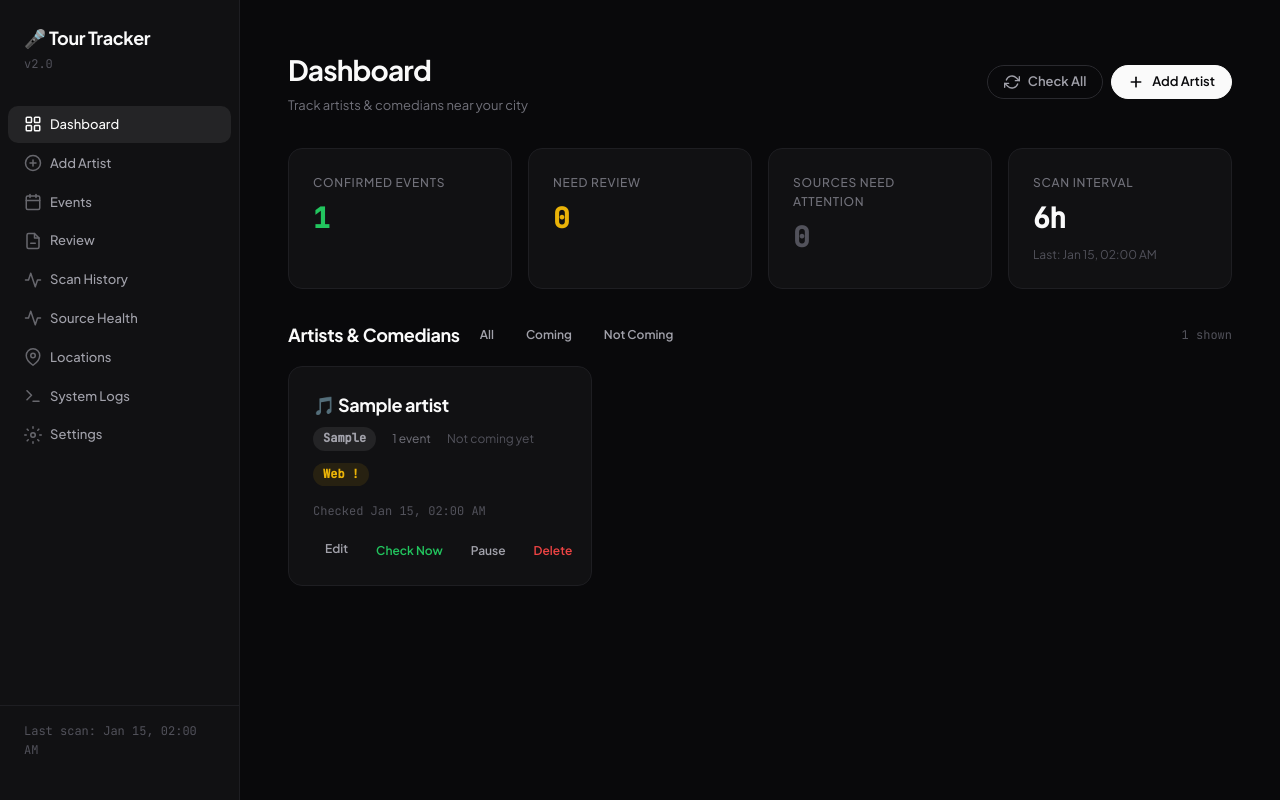
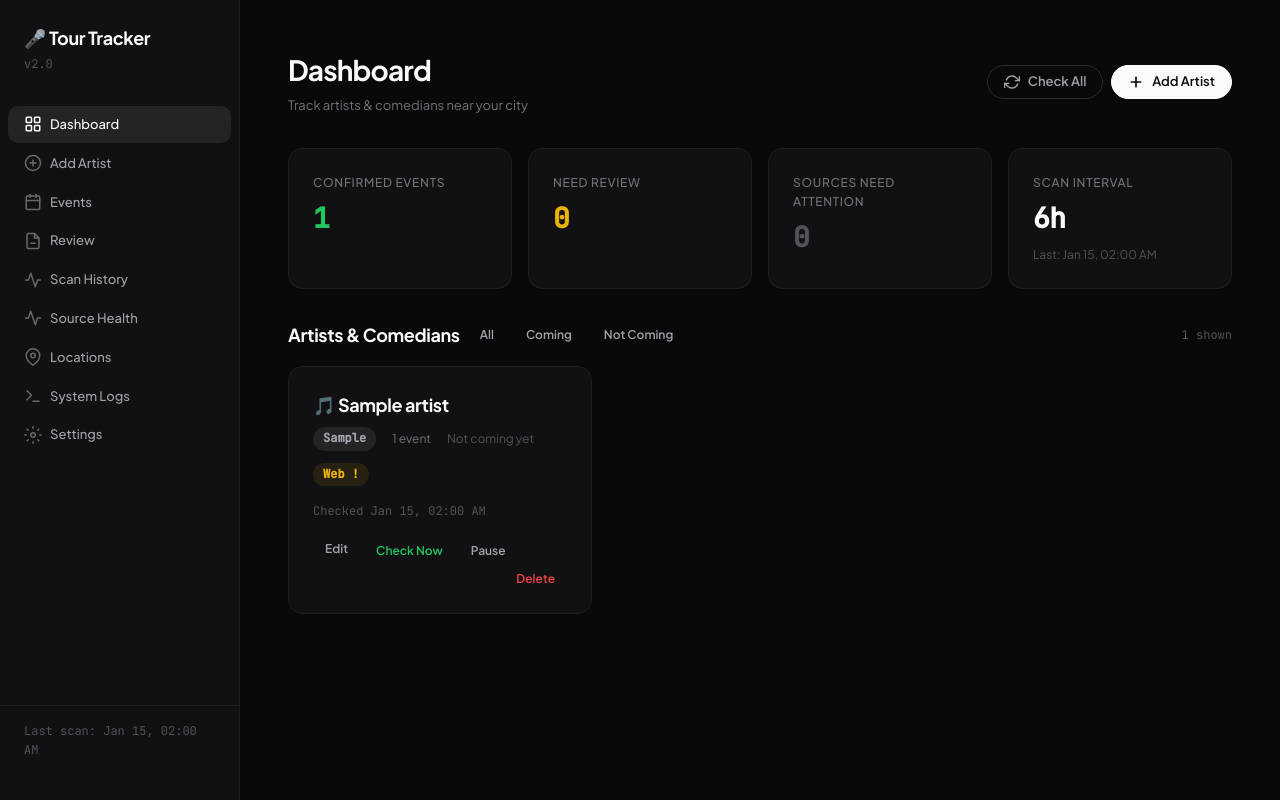
Before and after one commit to e-fied/artistv2, a FastAPI app: page / in a window 1280 px wide. Run offline with FastAPI, Linux system fonts and the light colour scheme; tables that the repository leaves empty hold one stand-in row (values such as "Sample post"); parts of the project's set-up code (start-up, migrations or seed data) failed here and were passed over.

Commit message:
Fix dashboard artist action wrapping

```diff
--- a/app/static/css/style.css
+++ b/app/static/css/style.css
@@ -721,8 +721,28 @@ tbody tr:hover {
 .artist-card .artist-actions {
   display: flex;
   gap: var(--space-xs);
+  flex-wrap: wrap;
+  align-items: center;
   margin-top: auto;
   padding-top: var(--space-sm);
+}
+
+.artist-card .artist-actions form {
+  margin: 0;
+}
+
+.artist-card .artist-actions .btn {
+  white-space: nowrap;
+}
+
+.artist-card .artist-actions .artist-action-delete {
+  margin-left: auto;
+}
+
+@media (max-width: 1200px) {
+  .artist-card .artist-actions .artist-action-delete {
+    margin-left: 0;
+  }
 }
 
 
--- a/app/templates/dashboard.html
+++ b/app/templates/dashboard.html
@@ -169,7 +169,7 @@
         {% endif %}
         <form method="post" action="/artists/{{ item.artist.id }}/delete"
               onsubmit="return confirm('Delete {{ item.artist.name }}?')"
-              style="display:inline; margin-left: auto;">
+              class="artist-action-delete">
           <button type="submit" class="btn btn-ghost btn-sm" style="color: var(--status-error);">Delete</button>
         </form>
       </div>
```
